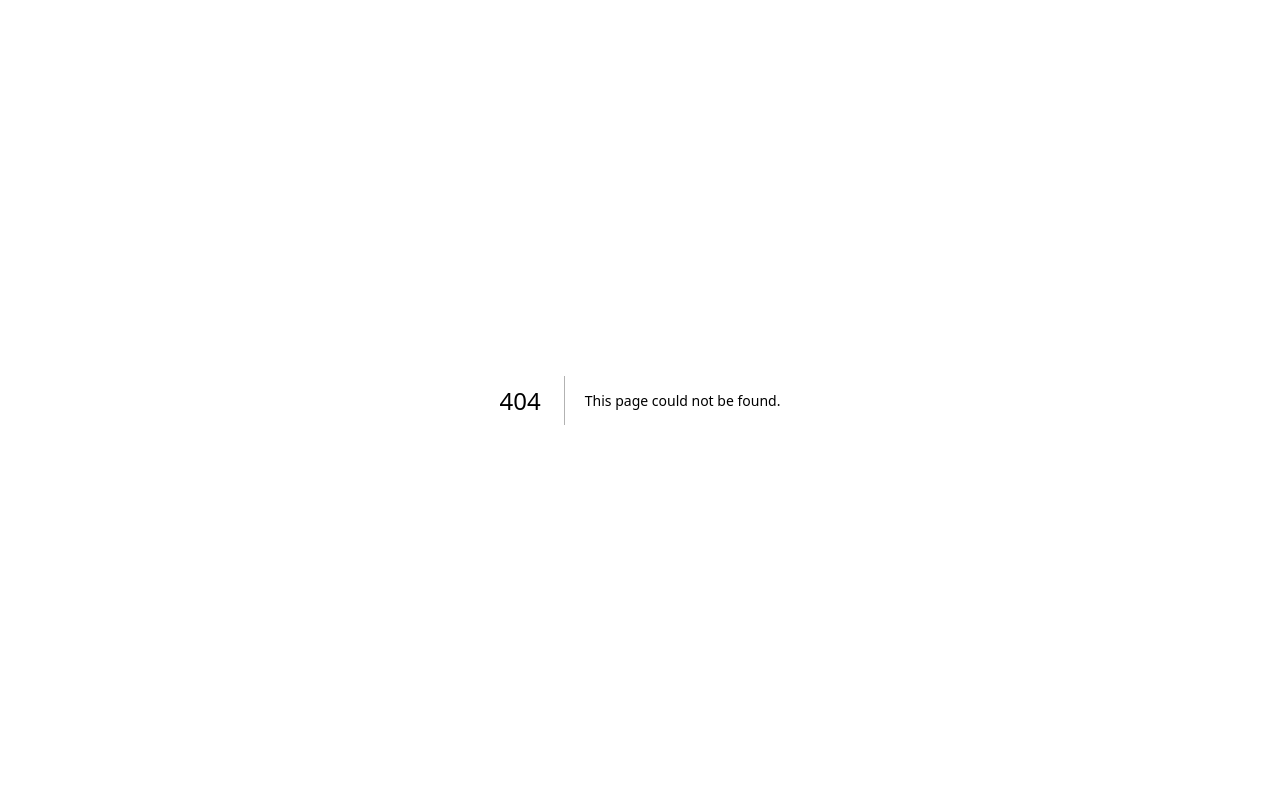
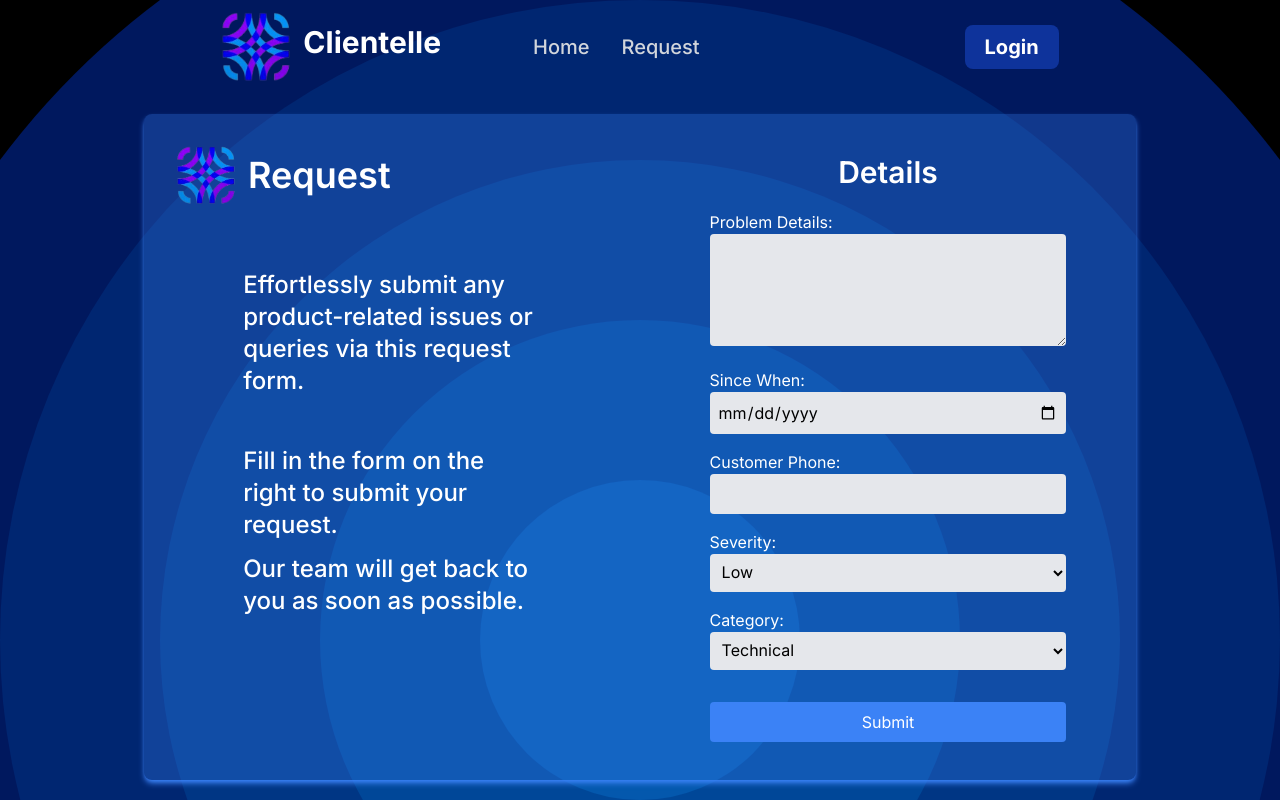
Before and after one commit to risv1/Clientelle, a Next.js app: page /request in a window 1280 px wide. Before the commit this address had no page. Built offline with nearby package versions, Linux system fonts and the light colour scheme.

Commit message:
feat: add request form

```diff
--- /dev/null
+++ b/app/api/requests/route.ts
@@ -0,0 +1,5 @@
+import { NextRequest } from "next/server";
+
+export async function POST(request: NextRequest){
+
+}
--- a/app/layout.tsx
+++ b/app/layout.tsx
@@ -2,16 +2,15 @@ import type { Metadata } from "next";
 import { Inter as FontSans } from "next/font/google";
 import "./globals.css";
 
-import { cn } from "@/lib/utils"
+import { cn } from "@/lib/utils";
 
 const fontSans = FontSans({
   subsets: ["latin"],
   variable: "--font-sans",
-})
+});
 
 export const metadata: Metadata = {
-  title: "Create Next App",
-  description: "Generated by create next app",
+  title: "Clientelle",
 };
 
 export default function RootLayout({
@@ -27,7 +26,8 @@ export default function RootLayout({
           fontSans.variable
         )}
       >
-      {children}</body>
+        {children}
+      </body>
     </html>
   );
 }
--- /dev/null
+++ b/app/request/page.tsx
@@ -0,0 +1,31 @@
+import Navbar from "@/components/Navbar";
+import RequestDesc from "@/components/RequestDesc";
+import RequestForm from "@/components/RequestForm";
+import bg from "@/public/vector.svg";
+
+const RequestPage = () => {
+  return (
+    <div
+      className="w-screen h-screen flex flex-col"
+      style={{
+        backgroundImage: `url(${bg.src})`,
+        backgroundSize: "cover",
+        backgroundRepeat: "no-repeat",
+      }}
+    >
+      <Navbar />
+      <div className="w-full h-full flex justify-center p-5 overflow-hidden">
+        <div className="w-4/5 h-full flex flex-row rounded-lg shadow-md shadow-blue-500 bg-blue-500 bg-opacity-30">
+          <div className="w-1/2 h-full flex flex-col justify-between items-center">
+            <RequestDesc />
+          </div>
+          <div className="w-1/2 h-full flex flex-col justify-between items-center">
+            <RequestForm />
+          </div>
+        </div>
+      </div>
+    </div>
+  );
+};
+
+export default RequestPage;
--- a/components/Navbar.tsx
+++ b/components/Navbar.tsx
@@ -4,15 +4,15 @@ import Link from "next/link";
 
 const Navbar = () => {
     return(
-        <div className="w-screen h-16 bg-transparent justify-center flex flex-row">
-            <div className="w-2/3 h-full flex flex-row gap-20 items-center border border-white">
+        <div className="w-screen h-24 p-3 bg-transparent justify-center flex flex-row">
+            <div className="w-2/3 h-full flex flex-row gap-20 items-center">
                 <div className="flex flex-row gap-0">
                     <Image width={70} height={35} src={logo} alt="Logo" />
                     <h1 className="text-3xl p-3 font-bold text-white">Clientelle</h1>
                 </div>
                 <div className="flex flex-row gap-8">
-                    <Link href={"/"} className="text-gray-400 text-xl hover:text-white">Home</Link>
-                    <Link href={"/request"} className="text-gray-400 text-xl hover:text-white">Request</Link>
+                    <Link href={"/"} className="text-gray-300 font-medium text-xl hover:text-white">Home</Link>
+                    <Link href={"/request"} className="text-gray-300 font-medium text-xl hover:text-white">Request</Link>
                 </div>
                 <Link href={"/login"} className="ml-auto pl-5 pr-5 pt-2 pb-2 hover:bg-blue-600 duration-150 ease-in-out bg-blue-700 bg-opacity-50 rounded-lg text-white text-xl font-bold">Login</Link>
             </div>
--- /dev/null
+++ b/components/RequestDesc.tsx
@@ -0,0 +1,22 @@
+import Image from "next/image";
+import logo from "@/public/logo.png";
+
+const RequestDesc = () => {
+    return(
+        <div className="w-full h-full p-8 flex gap-10 flex-col">
+        <div className="flex flex-row gap-3 items-center">
+          <Image width={60} height={30} src={logo} alt="Logo" />
+          <h1 className="text-white text-4xl font-semibold">Request</h1>
+        </div>
+        <div className="w-4/5 self-center h-full flex-col flex justify-between items-center">
+          <p className="text-white text-2xl p-6 font-medium">Effortlessly submit any product-related issues or queries via this request form.</p>
+          <div className="w-full h-full p-6 flex flex-col gap-3">
+            <p className="text-white text-2xl font-medium">Fill in the form on the right to submit your request.</p>
+            <p className="text-white text-2xl font-medium">Our team will get back to you as soon as possible.</p>
+          </div>
+        </div>
+      </div>
+    )
+}
+
+export default RequestDesc;
--- /dev/null
+++ b/components/RequestForm.tsx
@@ -0,0 +1,87 @@
+import React from "react";
+import { ScrollArea } from "@/components/ui/scroll-area";
+
+const RequestForm = () => {
+  return (
+    <div className="w-4/5 h-10/12 flex flex-col gap-5 items-center overflow-hidden">
+      <h1 className="text-white text-3xl pt-10 font-semibold">Details</h1>
+      <ScrollArea className="h-full w-full pr-5 pl-5 pb-5">
+        <form className="w-full justify-center flex flex-col" action="">
+          <div className="mb-4">
+            <label htmlFor="problem_details" className="text-white">
+              Problem Details:
+            </label>
+            <textarea
+              id="problem_details"
+              name="problem_details"
+              className="w-full bg-gray-200 rounded p-2"
+              rows={4}
+            ></textarea>
+          </div>
+
+          <div className="mb-4">
+            <label htmlFor="since_when" className="text-white">
+              Since When:
+            </label>
+            <input
+              type="date"
+              id="since_when"
+              name="since_when"
+              className="w-full bg-gray-200 rounded p-2"
+            />
+          </div>
+          <div className="mb-4">
+            <label htmlFor="customer_phone" className="text-white">
+              Customer Phone:
+            </label>
+            <input
+              type="tel"
+              id="customer_phone"
+              name="customer_phone"
+              className="w-full bg-gray-200 rounded p-2"
+            />
+          </div>
+
+          <div className="mb-4">
+            <label htmlFor="severity" className="text-white">
+              Severity:
+            </label>
+            <select
+              id="severity"
+              name="severity"
+              className="w-full bg-gray-200 rounded p-2"
+            >
+              <option value="low">Low</option>
+              <option value="medium">Medium</option>
+              <option value="high">High</option>
+            </select>
+          </div>
+
+          <div className="mb-4">
+            <label htmlFor="category" className="text-white">
+              Category:
+            </label>
+            <select
+              id="category"
+              name="category"
+              className="w-full bg-gray-200 rounded p-2"
+            >
+              <option value="technical">Technical</option>
+              <option value="customer_service">Customer Service</option>
+              <option value="billing">Billing</option>
+              <option value="other">Other</option>
+            </select>
+          </div>
+          <button
+            type="submit"
+            className="bg-blue-500 text-white py-2 px-4 rounded mt-4 hover:bg-blue-600 transition duration-300"
+          >
+            Submit
+          </button>
+        </form>
+      </ScrollArea>
+    </div>
+  );
+};
+
+export default RequestForm;
--- /dev/null
+++ b/components/ui/scroll-area.tsx
@@ -0,0 +1,48 @@
+"use client"
+
+import * as React from "react"
+import * as ScrollAreaPrimitive from "@radix-ui/react-scroll-area"
+
+import { cn } from "@/lib/utils"
+
+const ScrollArea = React.forwardRef<
+  React.ElementRef<typeof ScrollAreaPrimitive.Root>,
+  React.ComponentPropsWithoutRef<typeof ScrollAreaPrimitive.Root>
+>(({ className, children, ...props }, ref) => (
+  <ScrollAreaPrimitive.Root
+    ref={ref}
+    className={cn("relative overflow-hidden", className)}
+    {...props}
+  >
+    <ScrollAreaPrimitive.Viewport className="h-full w-full rounded-[inherit]">
+      {children}
+    </ScrollAreaPrimitive.Viewport>
+    <ScrollBar />
+    <ScrollAreaPrimitive.Corner />
+  </ScrollAreaPrimitive.Root>
+))
+ScrollArea.displayName = ScrollAreaPrimitive.Root.displayName
+
+const ScrollBar = React.forwardRef<
+  React.ElementRef<typeof ScrollAreaPrimitive.ScrollAreaScrollbar>,
+  React.ComponentPropsWithoutRef<typeof ScrollAreaPrimitive.ScrollAreaScrollbar>
+>(({ className, orientation = "vertical", ...props }, ref) => (
+  <ScrollAreaPrimitive.ScrollAreaScrollbar
+    ref={ref}
+    orientation={orientation}
+    className={cn(
+      "flex touch-none select-none transition-colors",
+      orientation === "vertical" &&
+        "h-full w-2.5 border-l border-l-transparent p-[1px]",
+      orientation === "horizontal" &&
+        "h-2.5 flex-col border-t border-t-transparent p-[1px]",
+      className
+    )}
+    {...props}
+  >
+    <ScrollAreaPrimitive.ScrollAreaThumb className="relative flex-1 rounded-full bg-slate-200 dark:bg-slate-800" />
+  </ScrollAreaPrimitive.ScrollAreaScrollbar>
+))
+ScrollBar.displayName = ScrollAreaPrimitive.ScrollAreaScrollbar.displayName
+
+export { ScrollArea, ScrollBar }
--- a/package.json
+++ b/package.json
@@ -12,6 +12,7 @@
     "db:push": "drizzle-kit push:pg"
   },
   "dependencies": {
+    "@radix-ui/react-scroll-area": "^1.0.5",
     "@radix-ui/react-slot": "^1.0.2",
     "@supabase/supabase-js": "^2.39.8",
     "@types/bcrypt": "^5.0.2",
```
Also changed, not shown: 2 other files (tests, documents, lock files or other folders).
